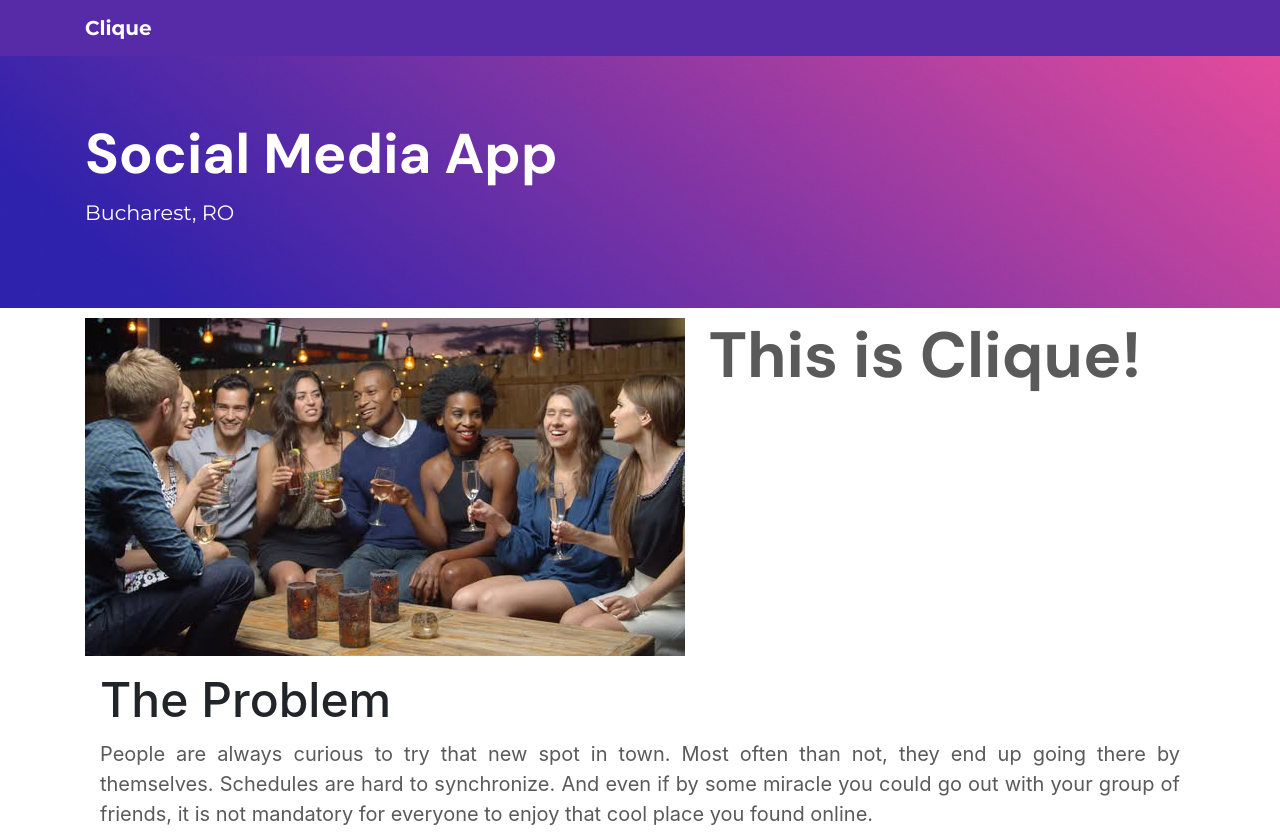
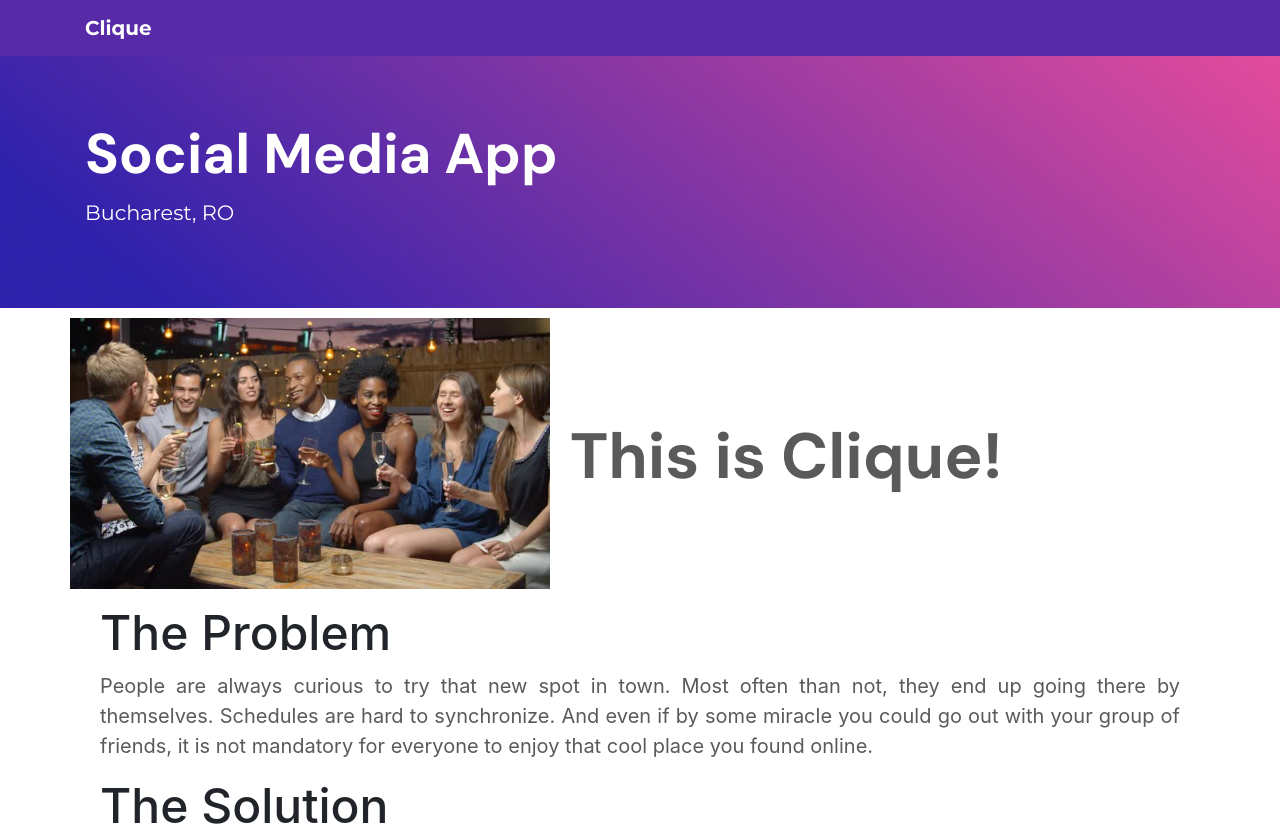
Before and after one commit to andreicalin-georgescu/dss-project, a plain HTML site: page index.html in a window 1280 px wide. Shown: the top 838 px of the page. Drawn offline with Linux system fonts and the light colour scheme.

Commit message:
Fix text resize issue

```diff
--- a/css/main.css
+++ b/css/main.css
@@ -71,9 +71,9 @@
 }
 
 .jumbotron img {
-	width: 600px;
+	width: 30rem;
 	height: auto;
-	vertical-align: middle;
+	vertical-align: left;
 	margin-bottom: 15px;
 }
 
--- a/index.html
+++ b/index.html
@@ -56,13 +56,13 @@
 	<div class="jumbotron" id="jumbo2">
 		<div class="container">
 			<div class="row">
-				<div class="col">
+				<div class="col-xs-6">
 					<picture>
 						<img src="images/Pictures-dss/mixed_group.jpg" srcset="images/Pictures-dss/mixed_group.jpg, images/Pictures-dss/mixed_group.jpg" sizes="50vw" alt="Profile Picture">
 					</picture>
 				</div>
-				<div class="col">
-					<h1>This is Clique!</h1>
+				<div class="col-xs-6 d-flex align-items-center">
+					<h1 style="padding-left: 20px;">This is Clique!</h1>
 				</div>
 			</div>
 			<div class="col" style="text-align: left;">
```
